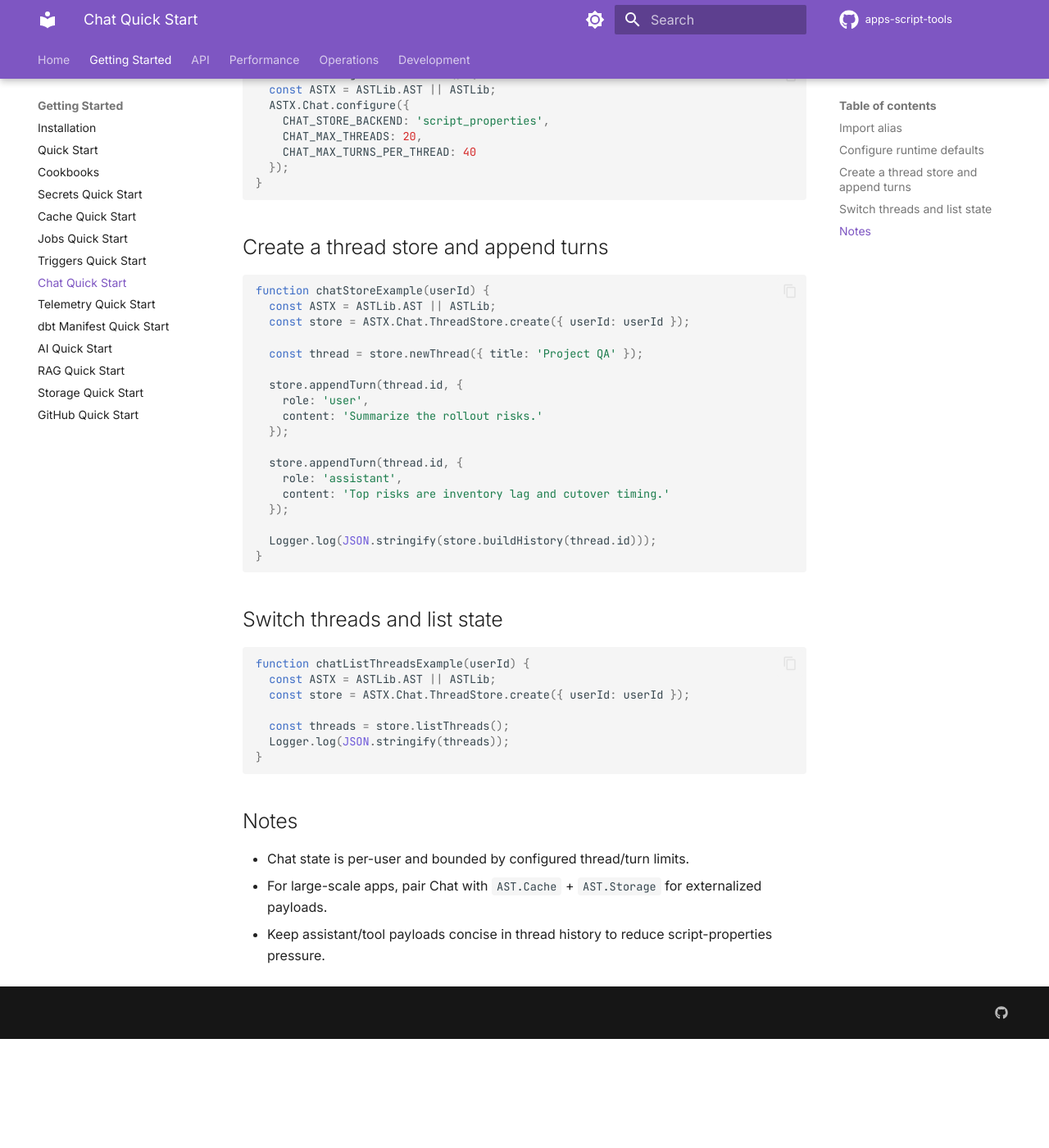
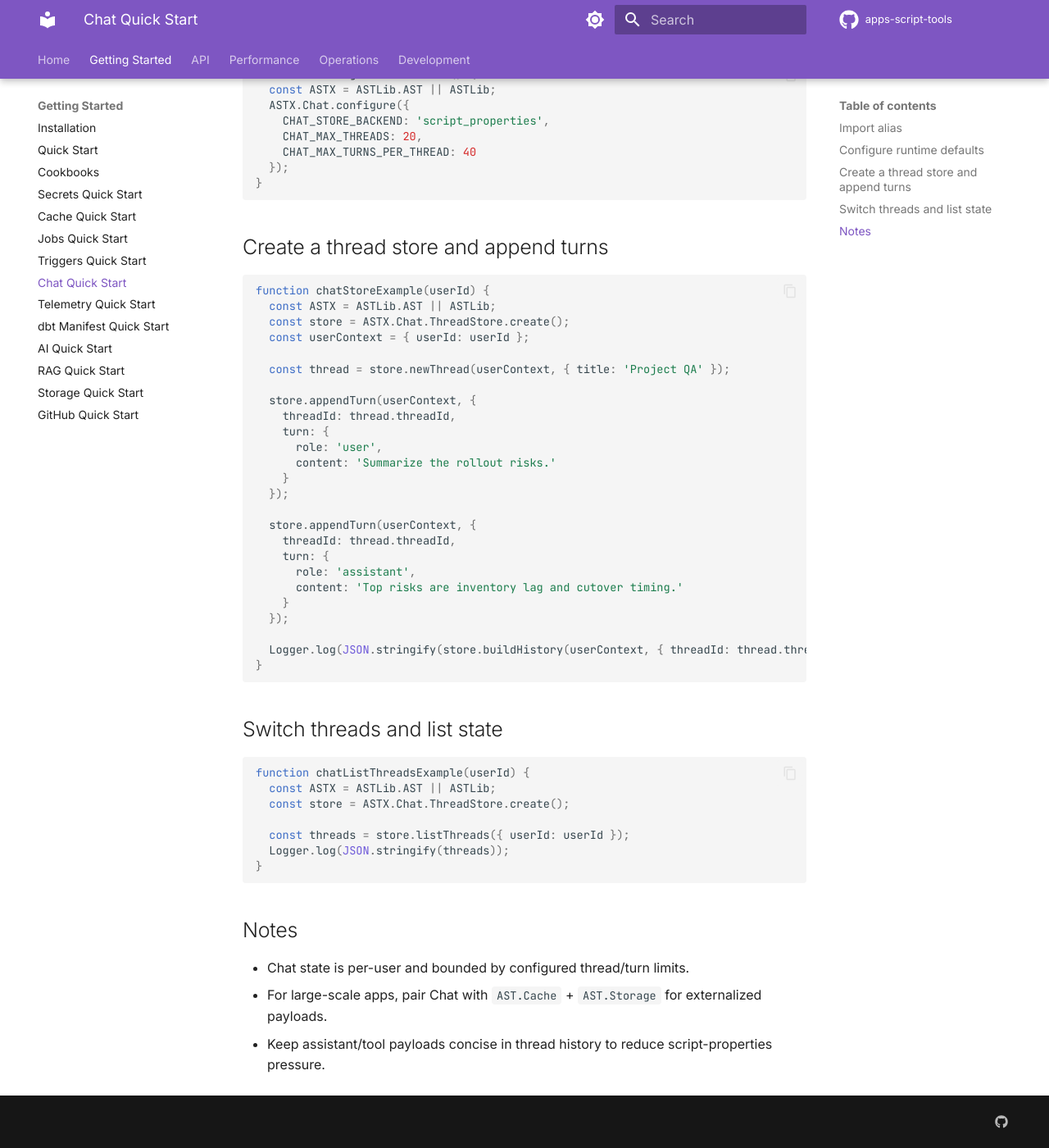
Before and after one commit to joe-broadhead/apps-script-tools, an MkDocs documentation site: the page built from docs/getting-started/chat-quickstart.md, in a window 1280 px wide and 1400 px high, scrolled down 339 px. Shown: the whole window at 82% size. Built offline with MkDocs 1.6.1 and Material for MkDocs 9.7.7, drawn with Linux system fonts in a browser that asks for light colours; comment, search, counter and statistics services are not loaded; before the commit the page ends 1606 px from its top, so only the background shows below that.

Commit message:
docs: align chat and triggers quickstarts with API contracts

````diff
--- a/docs/getting-started/chat-quickstart.md
+++ b/docs/getting-started/chat-quickstart.md
@@ -24,21 +24,28 @@ function configureChatRuntime() {
 ```javascript
 function chatStoreExample(userId) {
   const ASTX = ASTLib.AST || ASTLib;
-  const store = ASTX.Chat.ThreadStore.create({ userId: userId });
+  const store = ASTX.Chat.ThreadStore.create();
+  const userContext = { userId: userId };
 
-  const thread = store.newThread({ title: 'Project QA' });
+  const thread = store.newThread(userContext, { title: 'Project QA' });
 
-  store.appendTurn(thread.id, {
-    role: 'user',
-    content: 'Summarize the rollout risks.'
+  store.appendTurn(userContext, {
+    threadId: thread.threadId,
+    turn: {
+      role: 'user',
+      content: 'Summarize the rollout risks.'
+    }
   });
 
-  store.appendTurn(thread.id, {
-    role: 'assistant',
-    content: 'Top risks are inventory lag and cutover timing.'
+  store.appendTurn(userContext, {
+    threadId: thread.threadId,
+    turn: {
+      role: 'assistant',
+      content: 'Top risks are inventory lag and cutover timing.'
+    }
   });
 
-  Logger.log(JSON.stringify(store.buildHistory(thread.id)));
+  Logger.log(JSON.stringify(store.buildHistory(userContext, { threadId: thread.threadId })));
 }
 ```
 
@@ -47,9 +54,9 @@ function chatStoreExample(userId) {
 ```javascript
 function chatListThreadsExample(userId) {
   const ASTX = ASTLib.AST || ASTLib;
-  const store = ASTX.Chat.ThreadStore.create({ userId: userId });
+  const store = ASTX.Chat.ThreadStore.create();
 
-  const threads = store.listThreads();
+  const threads = store.listThreads({ userId: userId });
   Logger.log(JSON.stringify(threads));
 }
 ```
````
Also changed, not shown: docs/getting-started/triggers-quickstart.md (+7 -7 lines).
